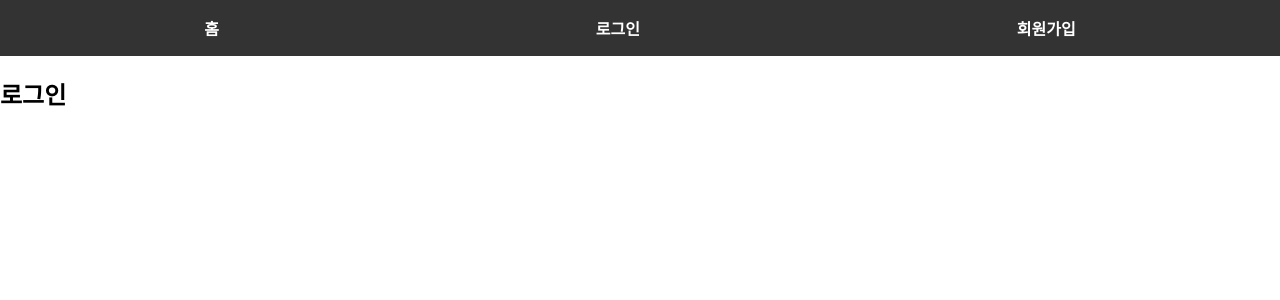
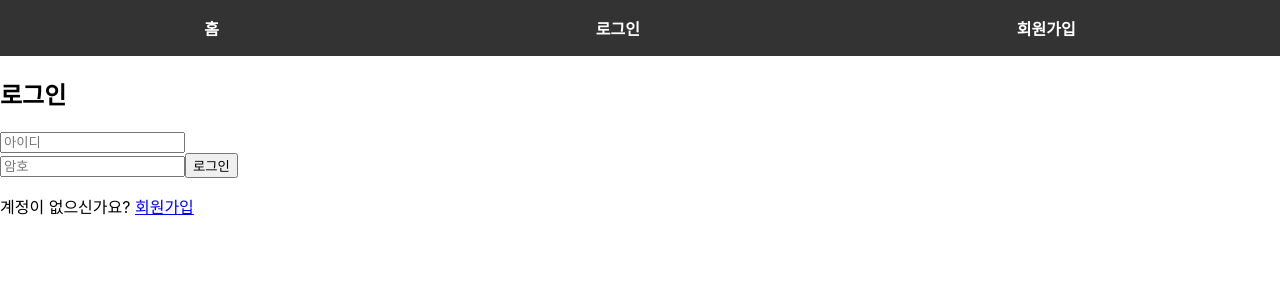
Before and after one commit to nam2626/KH_2025_04_REACT, a React (Create React App) app in the folder spring-board-front/: page /login in a window 1280 px wide. Shown: the top 300 px of the page. Built offline with nearby package versions, Linux system fonts and the light colour scheme.

Commit message:
로그인 처리 중

```diff
--- a/spring-board-front/src/pages/LoginPage.jsx
+++ b/spring-board-front/src/pages/LoginPage.jsx
@@ -1,7 +1,33 @@
+import { useState } from 'react';
+
 export default () => {
+  /* 로그인할 아이디 비번 저장 */
+  const [userid, setUserid] = useState('');
+  const [password, setPassword] = useState('');
+  /* 로그인 호출하는 함수 */
+  const handleLogin = async () => {
+    try {
+      const resonse = await login(userid, password);
+      console.log(resonse);
+      alert('로그인 성공');
+      //사용자 정보를 받아서 저장
+      //로그인 성공 후 홈으로 이동
+    } catch (error) {
+      alert('로그인 실패');
+      console.log('로그인 오류 : ', error);
+    }
+  };
   return (
     <div>
       <h2>로그인</h2>
+      {/* 로그인 폼 */}
+      <input type="text" placeholder="아이디" onChange={(e) => setUserid(e.target.value)} />
+      <br />
+      <input type="password" placeholder="암호" onChange={(e) => setPassword(e.target.value)} />
+      <button onClick={handleLogin}>로그인</button>
+      <p>
+        계정이 없으신가요? <a href="/signup">회원가입</a>
+      </p>
     </div>
   );
 };
--- a/spring-board-front/src/service/authApi.js
+++ b/spring-board-front/src/service/authApi.js
@@ -1,6 +1,6 @@
 //src/service/authApi.js
 import axios from 'axios';
-import { getAccessToken } from '../utils/authUtil';
+import { getAccessToken, setAccessToken } from '../utils/authUtil';
 
 //백엔드 서버 주소
 const API_BASE_URL = 'http://localhost:9999/api';
@@ -44,3 +44,10 @@ export const signup = async (userid, username, password) => {
   });
   return response.data;
 };
+
+//로그인 호출 함수
+export const login = async (userid, password) => {
+  const response = await authApi.post('/auth/login', { userid, password });
+  setAccessToken(response.data.accessToken);
+  return response.data;
+};
```
